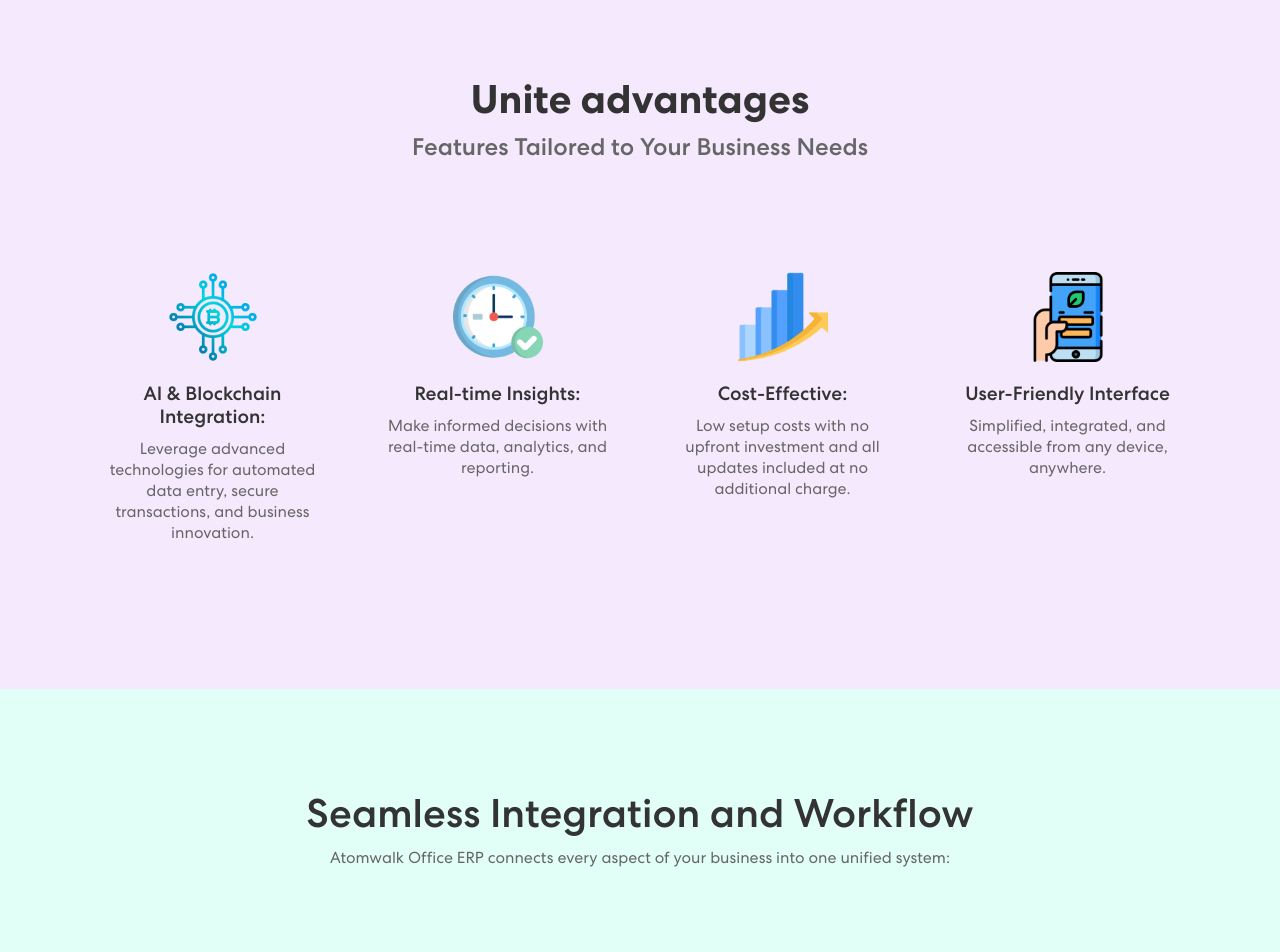
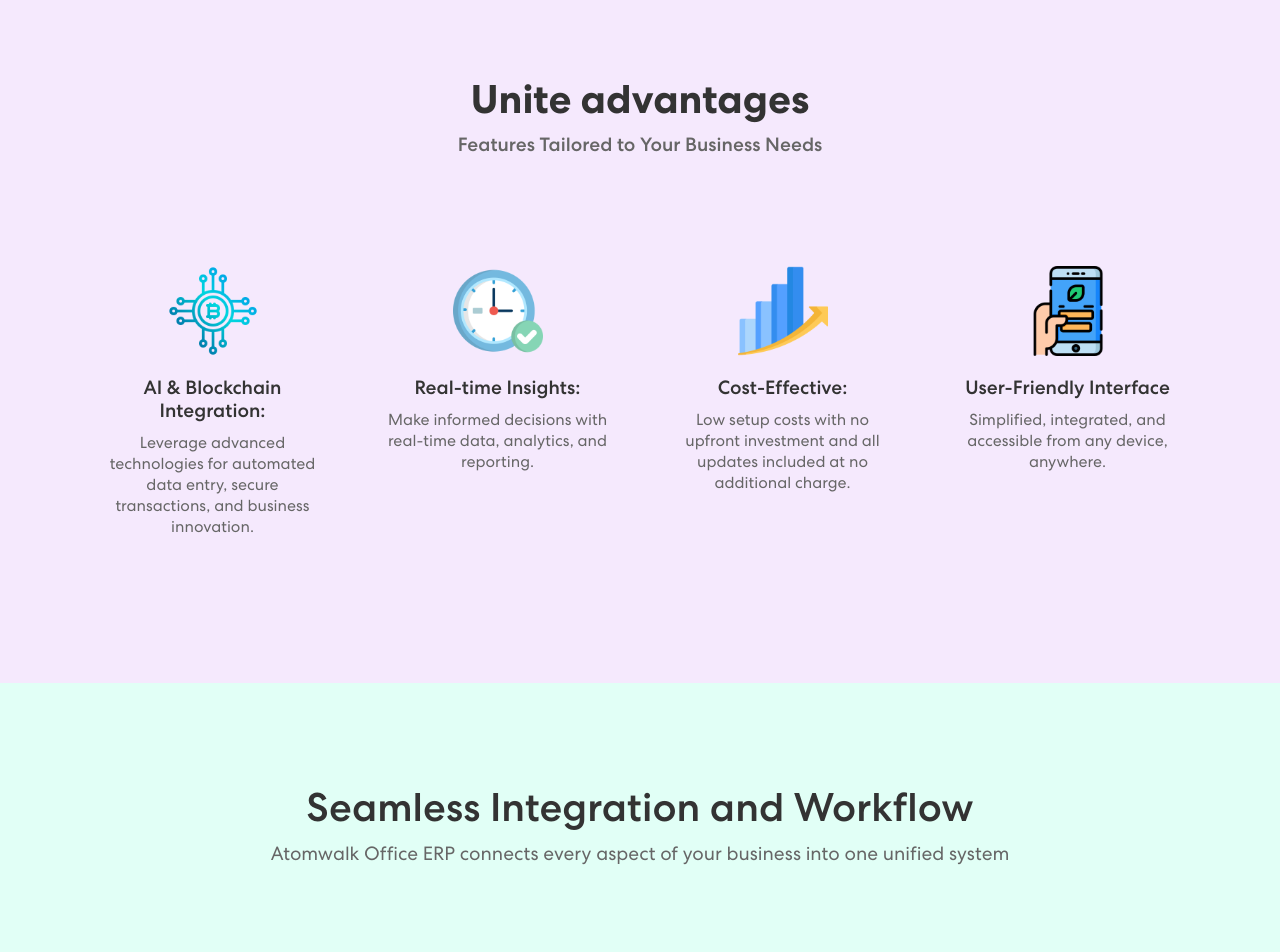
Before and after one commit to Ashutoshsibu/LocalHome, a React (Create React App) app: page /Product.html in a window 1280 px wide. Shown: the part 3420-4372 px from the top of the page. Built offline with nearby package versions, Linux system fonts and the light colour scheme.

Commit message:
latest code

```diff
--- a/src/components/PlanSuccess.js
+++ b/src/components/PlanSuccess.js
@@ -31,7 +31,7 @@ const Title = styled.h2`
 `;
 
 const Subtitle = styled.h3`
-  font-size: 1.5em;
+  font-size: 1.2em;
   color: #666;
   margin-bottom: 80px;
   @media (max-width: 768px) {
--- a/src/components/SeamlessIntegration.js
+++ b/src/components/SeamlessIntegration.js
@@ -28,6 +28,7 @@ const Heading = styled.h2`
 const Paragraph = styled.p`
   color: #666;
   margin-top: 10px;
+  font-size: 1.2em;
 `;
 
 const Features = styled.div`
@@ -80,7 +81,7 @@ const SeamlessIntegration = () => {
     <Section>
       <ContentContainer>
         <Heading>Seamless Integration and Workflow</Heading>
-        <Paragraph>Atomwalk Office ERP connects every aspect of your business into one unified system:</Paragraph>
+        <Paragraph>Atomwalk Office ERP connects every aspect of your business into one unified system</Paragraph>
         <Features>
           <FeatureItem style={{backgroundColor:"rgb(181 255 206)"}}>
             <FeatureIcon src={Atomation} alt="Automated Processes" />
```
